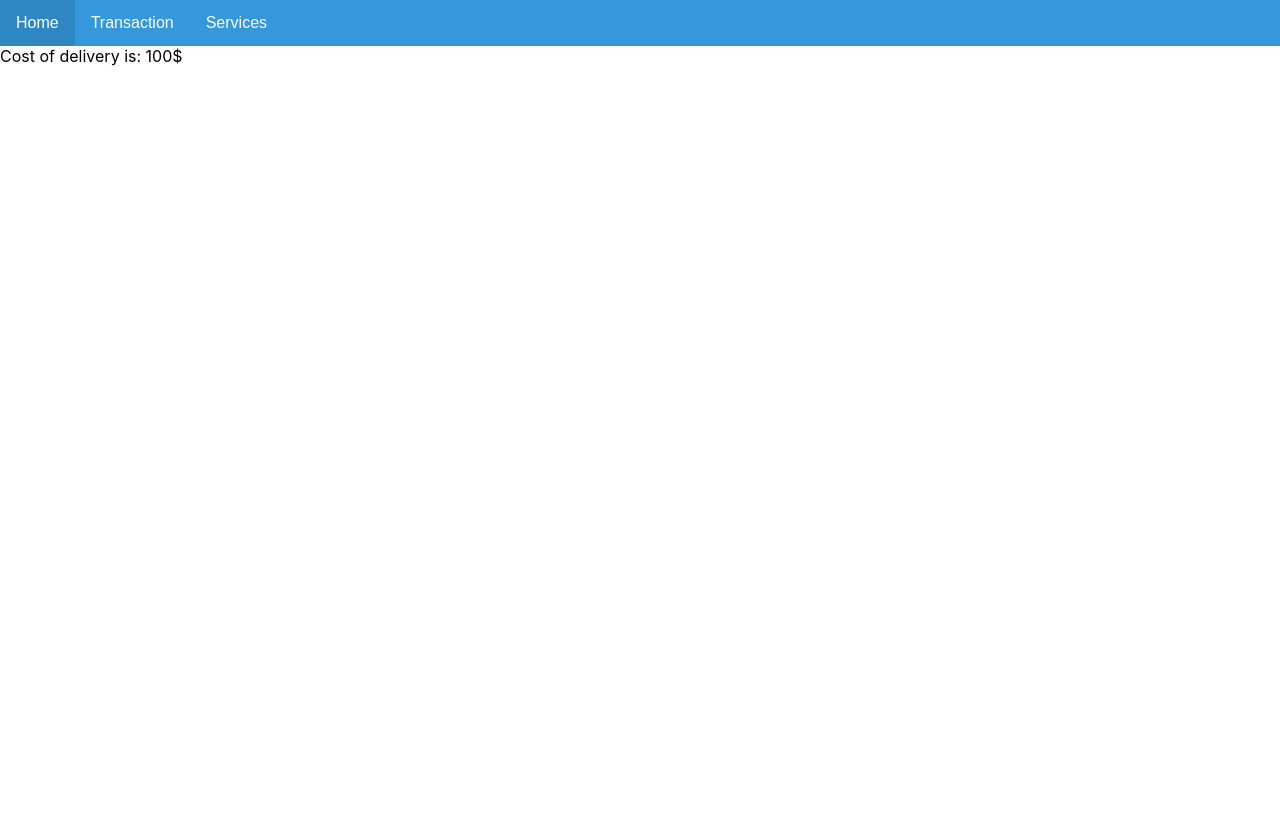
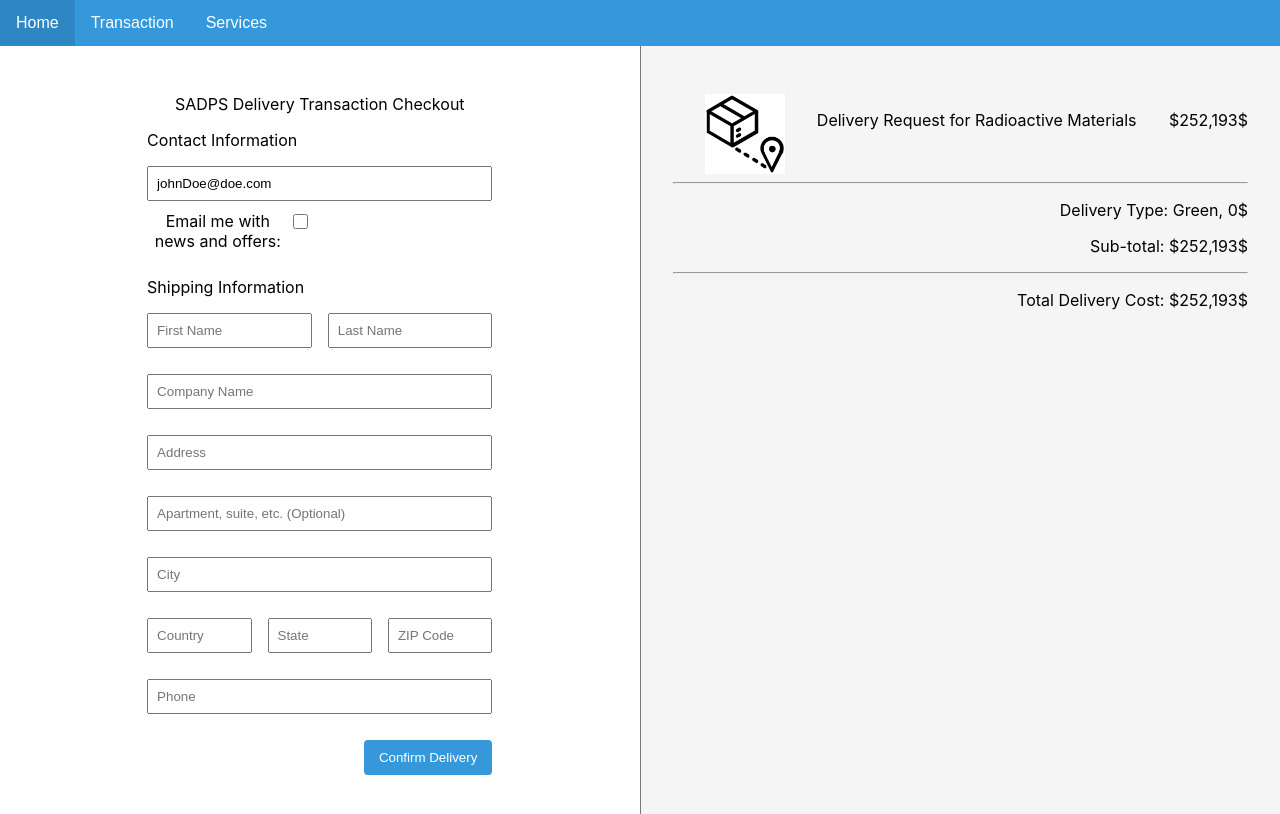
Before and after one commit to arcvelit/SADPS, a React (Create React App) app in the folder sadps-app/: page /transaction in a window 1280 px wide. Shown: the top 814 px of the page. Built offline with nearby package versions, Linux system fonts and the light colour scheme.

Commit message:
Created Delivery Transaction Checkout page roughly

```diff
--- a/sadps-app/src/components/Transaction/Transaction.css
+++ b/sadps-app/src/components/Transaction/Transaction.css
@@ -0,0 +1,111 @@
+body {
+    height: 100vh;
+}
+
+#root {
+    height: 100vh;
+}
+
+.transaction-container {
+    text-align: center;
+    width: 100%;
+    height: 100%;
+}
+
+.checkout-container {
+    display: flex;
+    flex-direction: row;
+    justify-content: center;
+    height: 100%;
+}
+
+.transaction-container .contact-info-container {
+    width: 50%;
+    padding-left: 2rem;
+    padding-right: 2rem;
+    padding-top: 2rem;
+    border-right: 1px solid rgb(124, 118, 118);
+}
+
+.transaction-container .contact-info-container .left-align-headers {
+    text-align: left;
+    width: 60%;
+    margin-left: auto;
+    margin-right: auto;
+}
+
+.transaction-container .contact-info-container .input-container {
+    width: 60%;
+    margin-left: auto;
+    margin-right: auto;
+    margin-bottom: 1rem;
+}
+
+.transaction-container .contact-info-container .email-checkbox {
+    display: flex;
+    width: 100%;
+}
+
+.transaction-container .contact-info-container .email-checkbox label {
+    width: 41%;
+}
+
+.transaction-container .contact-info-container .email-checkbox input {
+    height: 15px;
+    width: 15px;
+}
+
+.transaction-container .transaction-summary-container {
+    width: 50%;
+    padding-left: 2rem;
+    padding-right: 2rem;
+    padding-top: 2rem;
+    background-color: whitesmoke;
+}
+
+.transaction-container .checkout-container .checkout-form .row-inputs {
+    display: flex;
+    flex-direction: row;
+}
+
+.transaction-container .checkout-container .checkout-form .first-name-input {
+    margin-right: 1rem;
+}
+
+.transaction-container .checkout-container .checkout-form .state-input {
+    margin-left: 1rem;
+    margin-right: 1rem;
+}
+
+.transaction-container .checkout-container .button-container {
+    text-align: right;
+}
+
+.transaction-container .delivery-info-container {
+    display: flex;
+    flex-direction: row;
+    justify-content: flex-end;
+    padding-left: 2rem;
+}
+
+.transaction-container .delivery-info-container p {
+    margin-left: 2rem;
+}
+
+.transaction-container .transaction-summary-container .parcel-img {
+    height: 80px;
+    width: 80px;
+    margin-left: auto;
+}
+
+.transaction-container .transaction-summary-container .del-request {
+    margin-right: auto;
+}
+
+.transaction-container .transaction-summary-container .sub-total-container {
+    text-align: right;
+}
+
+.transaction-container .transaction-summary-container .final-total-container {
+    text-align: right;
+}
--- a/sadps-app/src/components/Transaction/Transaction.jsx
+++ b/sadps-app/src/components/Transaction/Transaction.jsx
@@ -1,18 +1,77 @@
 import React from 'react';
 import './Transaction.css';
+import parcel from './stockparcel.webp';
 import { useTransactionDetails } from './hooks';
 
 const Transaction = () => {
-    const {transactionCost} = useTransactionDetails();
-
+    const {transactionCost, email} = useTransactionDetails();
     /*
         Page that shows the subtotal of the transaction (can be fake numbers) and every essential
         info like shipping address, is it a delivery or refund, what method of delivery was selected;
         each of them with « change » buttons (that don’t need to be implemented)
     */
     return (
-        <div>
-            Cost of delivery is: {transactionCost}$
+        <div className='transaction-container'>
+            <div className='checkout-container'>
+                <div className='contact-info-container'>
+                    <p>SADPS Delivery Transaction Checkout</p>
+                    <p className='left-align-headers'>Contact Information</p>
+                    <div className='input-container'>
+                        <input placeholder='Email' defaultValue={email}/>
+                        <div className='email-checkbox'>
+                            <label>Email me with news and offers: </label>
+                            <input type='checkbox'/>
+                        </div>
+                    </div>
+                    <p className='left-align-headers'>Shipping Information</p>
+                    <div className='checkout-form'>
+                        <div className='input-container row-inputs'>
+                            <input className='first-name-input'placeholder='First Name'/>
+                            <input className='last-name-input' placeholder='Last Name'/>
+                        </div>
+                        <div className='input-container'>
+                            <input className='company-input' placeholder='Company Name'/>
+                        </div>
+                        <div className='input-container'>
+                            <input className='address-input' placeholder='Address'/>
+                        </div>
+                        <div className='input-container'>
+                            <input className='address-optional-input' placeholder='Apartment, suite, etc. (Optional)'/>
+                        </div>
+                        <div className='input-container'>
+                            <input className='city-input' placeholder='City'/>
+                        </div>
+                        <div className='input-container row-inputs'>
+                            <input className='country-input' placeholder='Country'/>
+                            <input className='state-input' placeholder='State'/>
+                            <input className='zip-code-input' placeholder='ZIP Code'/>
+                        </div>
+                        <div className='input-container'>
+                            <input className='phone-input' placeholder='Phone'/>
+                        </div>
+                    </div>
+                    <div className='input-container button-container'>
+                        <button className='confirm-button'>Confirm Delivery</button>
+                    </div>
+                </div>
+                <div className='transaction-summary-container'>
+                    <p></p>
+                    <div className='delivery-info-container'>
+                        <img className="parcel-img" src={parcel} alt='parcel'/>
+                        <p className='del-request'>Delivery Request for Radioactive Materials</p>
+                        <p>${transactionCost}</p>
+                    </div>
+                    <hr/>
+                    <div className='sub-total-container'>
+                        <p>Delivery Type: Green, 0$</p>
+                        <p>Sub-total: ${transactionCost}</p>
+                    </div>
+                    <hr/>
+                    <div className='final-total-container'>
+                        <p>Total Delivery Cost: ${transactionCost}</p>
+                    </div>
+                </div>
+            </div>
         </div>
     );
 }
--- a/sadps-app/src/components/Transaction/hooks.js
+++ b/sadps-app/src/components/Transaction/hooks.js
@@ -1,6 +1,7 @@
 import { useState } from 'react';
 
 export const useTransactionDetails = () => {
-    const [transactionCost] = useState(100);
-    return {transactionCost};
+    const [transactionCost] = useState("252,193$");
+    const [email] = useState("johnDoe@doe.com");
+    return {transactionCost, email};
 }
```
Also changed, not shown: sadps-app/src/components/Transaction/stockparcel.webp (added).
